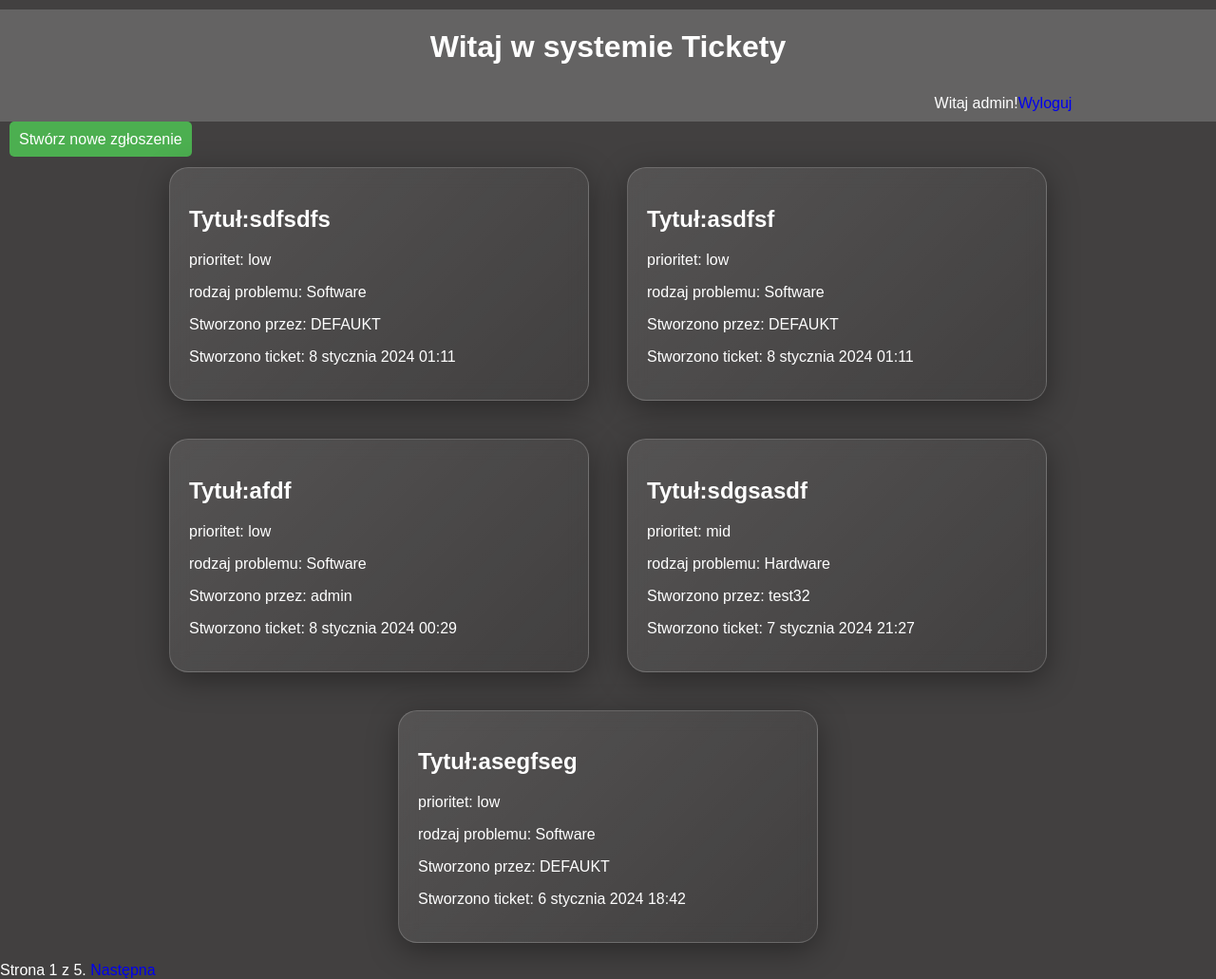
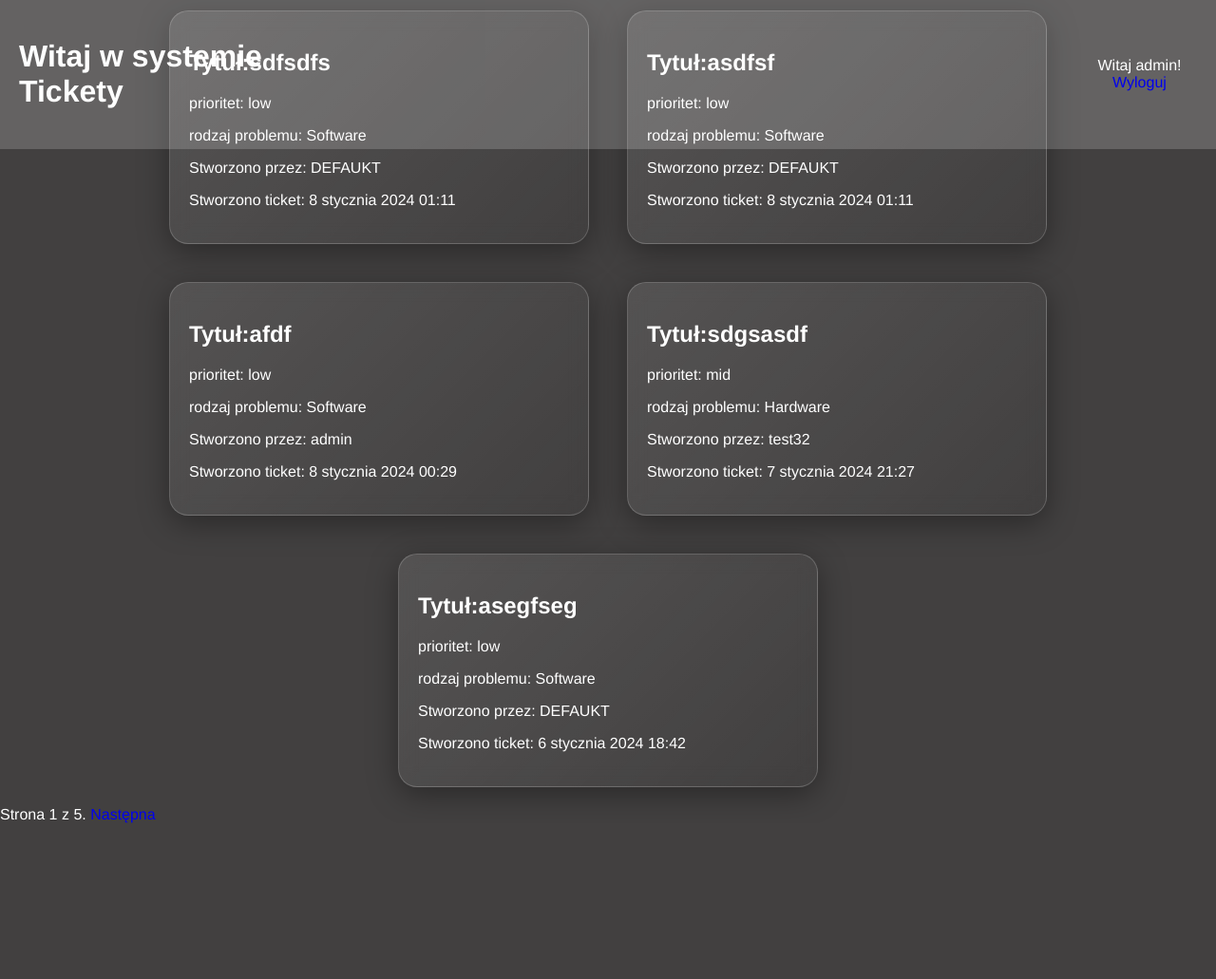
Before and after one commit to KIX-p/Helpdeskapp, a Django app: page /ticket_list/ in a window 1280 px wide; the page is wider, and only the part inside the window is pictured. Shown: that part at 95% size. After the commit the page ends 867 px from the top of that part, so only its background shows below. Run offline with Django 4.2, Linux system fonts and the light colour scheme; a user stored in the database is signed in; data comes from the database, SQL or seed files in the repository; both versions use the stored data as it was after the commit.

Commit message:
Update CSS styles and base template

```diff
--- a/helpdeskapp/static/helpdeskapp/detail.css
+++ b/helpdeskapp/static/helpdeskapp/detail.css
@@ -7,8 +7,6 @@
     align-items: center;
     font-family: sans-serif;
 }
-
-
 
 .help-card {
     padding: 20px;
--- a/helpdeskapp/static/helpdeskapp/main.css
+++ b/helpdeskapp/static/helpdeskapp/main.css
@@ -1,13 +1,89 @@
-body{
-    font-family: sans-serif;
+body {
+    font-family: 'Helvetica Neue', sans-serif;
+    display: flex;
     align-items: center;
     justify-content: center;
     background-color: #424040;
     color: #fff;
-    float: left;
     margin: 0;
+    padding: 0;
+    height: 100vh;
+    box-sizing: border-box;
 }
-.header{
+
+header {
+    position: fixed;
+    top: 0;
+    left: 0;
+    right: 0;
+    display: flex;
+    justify-content: center;
+    align-items: center;
+    padding: 20px;
+    background-color: rgba(255, 255, 255, 0.18);
+    box-sizing: border-box;
+    z-index: 1000;
+}
+
+
+.card{
+    padding: 20px;
+    width: 400px;
+    background: linear-gradient(135deg, rgba(255, 255, 255, 0.1), rgba(255, 255, 255, 0));
+    backdrop-filter: blur(10px);
+    -webkit-backdrop-filter: blur(10px);
+    border-radius: 20px;
+    border: 1px solid rgba(255, 255, 255, 0.18);
+    box-shadow: 0 8px 32px 0 rgba(0, 0, 0, 0.37);
+    margin: 20px;
+    color: #fff;
+    transition: background-color 0.3s ease;
+}
+
+.card:hover{
+    background-color: rgba(255, 255, 255, 0.18);
+}
+
+a.add {
+    display: inline-block;
+    padding: 10px 20px;
+    background-color: #4CAF50;
+    color: #fff;
+    text-decoration: none;
+    border-radius: 5px;
+    transition: background-color 0.3s ease;
+}
+
+a.add:hover {
+    background-color: #45a049;
+}
+
+.add{
+    padding: 10px;
+    border: none;
+    border-radius: 5px;
+    cursor: pointer;
+    width: 100%;
+    margin-top: 10px;
+    background-color: #4CAF50;
+    color: #fff;
+    transition: background-color 0.3s ease;
+}
+
+.add:hover{
+    background-color: #45a049;
+}
+
+.container{
+    display: flex;
+    flex-wrap: wrap;
+    justify-content: center;
+    align-items: center;
+    margin: 0;
+    padding: 0;
+}
+
+.user {
     display: flex;
     flex-wrap: wrap;
     justify-content: center;
@@ -16,8 +92,22 @@
     padding: 0;
     margin-top: 10px;
     margin-bottom: 10px;
-    background-color: rgba(255, 255, 255, 0.18);
+}
 
+.alertsuccess{
+    background-color: #405840;
+    color: white;
+    padding: 10px;
+    border: none;
+    border-radius: 5px;
+    cursor: pointer;
+    width: 100%;
+    margin-top: 10px;
+    transition: background-color 0.3s ease;
+}
+
+.alertsuccess:hover{
+    background-color: #3d6a3d;
 }
 .card{
     padding: 20px;
--- a/helpdeskapp/templates/helpdeskapp/base.html
+++ b/helpdeskapp/templates/helpdeskapp/base.html
@@ -6,7 +6,7 @@
     <link href="{% static 'helpdeskapp/main.css' %}" rel="stylesheet">
 </head>
 <body>
-    <div class="header">
+    <header>
         <div class="left">
             <h1>Witaj w systemie Tickety</h1>
             {% for message in messages %}
@@ -25,7 +25,7 @@
                 {%endif%}
             </span>
         </div>
-    </div>
+    </header>
 
     {%if request.user.is_authenticated%}
 
```
Also changed, not shown: db.sqlite3.
